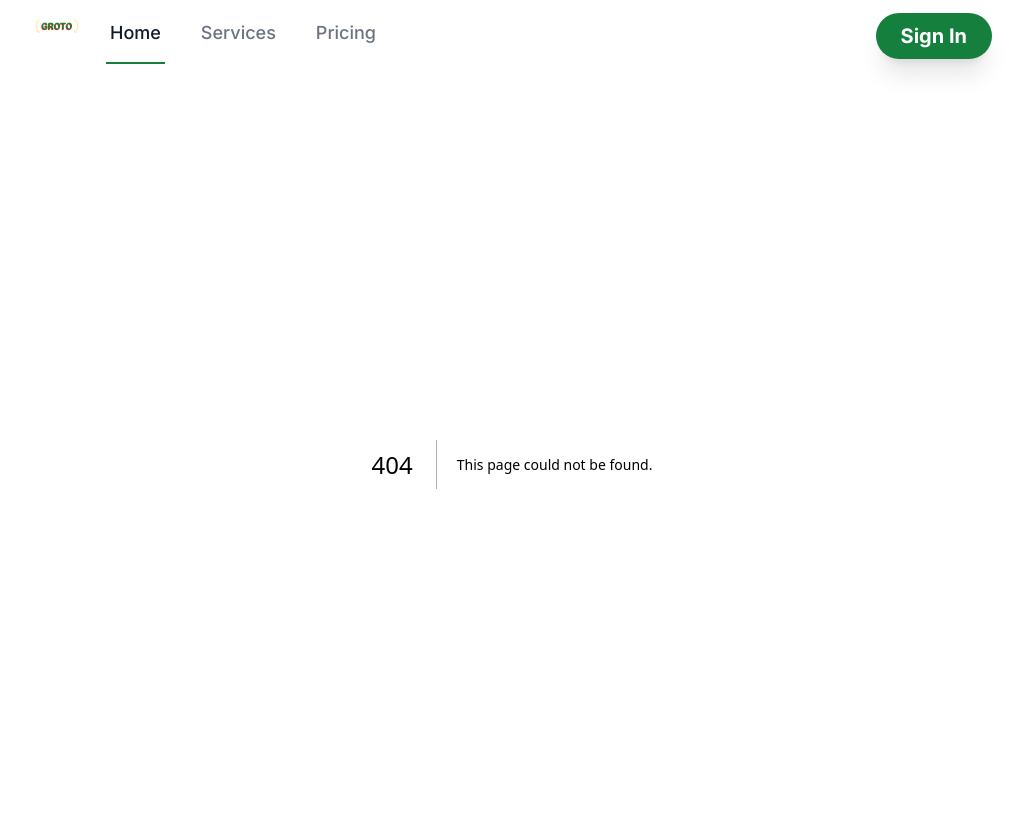
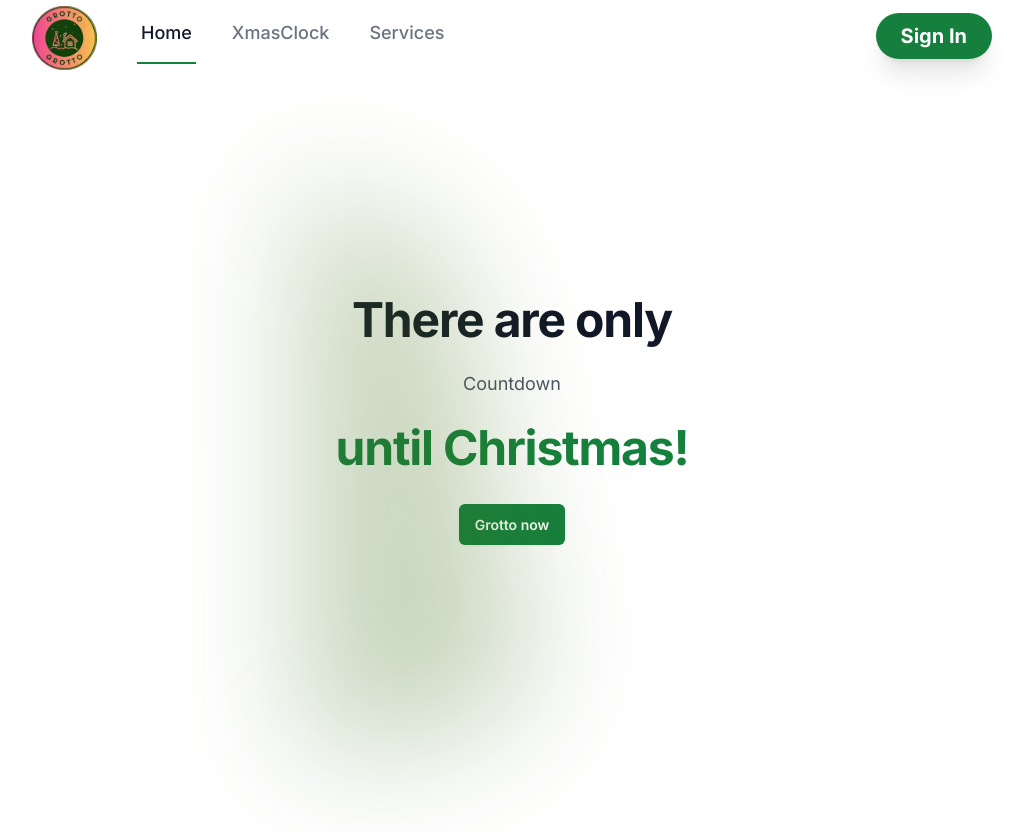
Before and after one commit to nickdip/Grotto, a Next.js app: page /xmasclock in a window 1280 px wide. Before the commit this address had no page. Shown: the top 832 px of the page, without its empty margins (128-1151 px from the left). After the commit the page ends 800 px from the top, so only its background shows below. Built offline with nearby package versions, Linux system fonts and the light colour scheme.

Commit message:
create landing page

```diff
--- a/playground/toyData.js
+++ b/playground/toyData.js
@@ -1,7 +1,5 @@
+const fs = require("fs");
 
-const fs = require('fs')
-
-const toyData = JSON.parse(fs.readFileSync('./data.json', 'utf8'))
-
+const toyData = JSON.parse(fs.readFileSync("./data.json", "utf8"));
 
 module.exports = toyData;
--- a/src/app/page.js
+++ b/src/app/page.js
@@ -1,5 +1,30 @@
+import Image from "next/image";
+import { data } from "@/data";
+
 export default function Home() {
   return (
-    <main className="flex min-h-screen flex-col items-center justify-between p-24"></main>
+    <main className="flex items-center flex-col lg:flex-row justify-between mt-4 lg:mt-8 px-4">
+      <div className="mx-auto max-w-prose">
+        <h1>
+          <span className="mt-2 block text-left text-3xl font-bold leading-8 tracking-tight text-gray-900 sm:text-4xl lg:text-5xl">
+            {data.Landing.heading.first}
+            <br />
+            <span className="text-green-700">{data.Landing.heading.first}</span>
+          </span>
+        </h1>
+        <p className="mt-8 text-lg text-left leading-8 text-gray-500 sm:text-xl lg:text-2xl">
+          {data.Landing.intro}
+        </p>
+      </div>
+      <div className="bg-transparent pt-4">
+        <Image
+          className="bg-transparent"
+          width={220}
+          height={220}
+          src="/santa.png"
+          alt="santa"
+        />
+      </div>
+    </main>
   );
 }
--- /dev/null
+++ b/src/app/xmasclock/page.js
@@ -0,0 +1,38 @@
+import Link from "next/link";
+
+export default function XmasClock() {
+  return (
+    <div className="relative isolate px-6 pt-2 lg:px-8">
+      <div
+        className="absolute inset-x-0 transform-gpu overflow-hidden blur-3xl"
+        aria-hidden="true"
+      >
+        <div
+          className="relative left-[calc(50%-11rem)] aspect-[1155/678] w-[36.125rem] -translate-x-1/2 rotate-[30deg] bg-gradient-to-tr from-[#137036] to-[#527013] opacity-30 sm:left-[calc(50%-30rem)] sm:w-[72.1875rem]"
+          style={{
+            clipPath: "polygon(0% 0%, 75% 0%, 100% 50%, 75% 100%, 0% 100%)",
+          }}
+        />
+      </div>
+      <div className="mx-auto max-w-2xl py-32 sm:py-48 lg:py-56">
+        <div className="text-center">
+          <h1 className="text-2xl font-bold tracking-tight text-gray-900 sm:text-5xl">
+            There are only
+          </h1>
+          <p className="mt-6 text-lg leading-8 text-gray-600">Countdown</p>
+          <h1 className="mt-6 text-2xl font-bold tracking-tight text-green-700 sm:text-5xl">
+            until Christmas!
+          </h1>
+          <div className="mt-10">
+            <Link
+              href="#"
+              className="rounded-md bg-green-700 px-4 py-3 text-sm font-semibold text-white shadow-sm hover:bg-green-500 focus-visible:outline focus-visible:outline-2 focus-visible:outline-offset-2 focus-visible:outline-green-600"
+            >
+              Grotto now
+            </Link>
+          </div>
+        </div>
+      </div>
+    </div>
+  );
+}
--- a/src/components/Logo.jsx
+++ b/src/components/Logo.jsx
@@ -3,17 +3,17 @@ import Image from "next/image";
 export const Logo = () => (
   <div className="flex flex-shrink-0 items-center py-2">
     <Image
-      className="block my-2 lg:hidden"
-      src="/groto-logo.png"
+      className="block my-2 sm:hidden"
+      src="/grotto-logo.png"
       alt="groto-logo"
       width={50}
       height={55}
     />
     <Image
-      className="hidden my-2 lg:block"
-      src="/groto-logo.png"
+      className="hidden my-2 sm:block mt-5 mr-4"
+      src="/grotto-logo.png"
       alt="groto-logo"
-      width={50}
+      width={65}
       height={55}
     />
   </div>
--- a/src/components/MobileNavbar.jsx
+++ b/src/components/MobileNavbar.jsx
@@ -1,24 +1,26 @@
 import React from "react";
 import { Disclosure } from "@headlessui/react";
+import { data } from "@/data";
 
 export const MobileNavbar = () => {
   const selectedClass =
-    "block border-l-4 border-green-500 bg-green-50 py-2 pl-3 pr-4 text-base font-medium text-green-700";
+    "block border-l-4 border-green-600 bg-green-50 py-2 pl-3 pr-4 text-base font-medium text-green-700";
   const nonSelectedClass =
     "block border-l-4 border-transparent py-2 pl-3 pr-4 text-base font-medium text-gray-500 hover:border-gray-300 hover:bg-gray-50 hover:text-gray-700";
 
   return (
     <Disclosure.Panel className="sm:hidden">
       <div className="space-y-1 pt-2 pb-4">
-        <Disclosure.Button as="a" href="/" className={selectedClass}>
-          Home
-        </Disclosure.Button>
-        <Disclosure.Button as="a" href="/" className={nonSelectedClass}>
-          Services
-        </Disclosure.Button>
-        <Disclosure.Button as="a" href="/" className={nonSelectedClass}>
-          Pricing
-        </Disclosure.Button>
+        {data.Navbar.map((navElement) => (
+          <Disclosure.Button
+            as="a"
+            key={navElement.name}
+            className={navElement.isSelected ? selectedClass : nonSelectedClass}
+            href={navElement.href}
+          >
+            {navElement.name}
+          </Disclosure.Button>
+        ))}
       </div>
     </Disclosure.Panel>
   );
--- a/src/components/Navbar.jsx
+++ b/src/components/Navbar.jsx
@@ -1,5 +1,6 @@
 import React from "react";
 import Link from "next/link";
+import { data } from "@/data";
 
 export const Navbar = () => {
   const selectedClass =
@@ -9,15 +10,15 @@ export const Navbar = () => {
 
   return (
     <div className="hidden sm:ml-6 sm:flex sm:space-x-8">
-      <Link className={selectedClass} href="/">
-        Home
-      </Link>
-      <Link href="/" className={nonSelectedClass}>
-        Services
-      </Link>
-      <Link href="/" className={nonSelectedClass}>
-        Pricing
-      </Link>
+      {data.Navbar.map((navElement) => (
+        <Link
+          key={navElement.name}
+          className={navElement.isSelected ? selectedClass : nonSelectedClass}
+          href={navElement.href}
+        >
+          {navElement.name}
+        </Link>
+      ))}
     </div>
   );
 };
--- /dev/null
+++ b/src/data/index.js
@@ -0,0 +1,26 @@
+export const data = {
+  Navbar: [
+    { name: "Home", href: "/", isProtected: false, isSelected: true },
+    {
+      name: "XmasClock",
+      href: "/xmasclock",
+      isProtected: false,
+      isSelected: false,
+    },
+    {
+      name: "Services",
+      href: "/services",
+      isProtected: false,
+      isSelected: false,
+    },
+  ],
+
+  Landing: {
+    heading: {
+      first: "Lorem ipsum dolor",
+      second: "Lorem ipsum dolor",
+    },
+    intro:
+      "Lorem ipsum dolor sit amet, consectetur adipiscing elit, sed do eiusmod tempor incididunt ut labore et dolore magna aliqua. Ut enim ad minim veniam, quis nostrud exercitation ullamco laboris nisi ut aliquip ex ea commodo consequat. ",
+  },
+};
```
Also changed, not shown: playground/ignoreWords.js (+218 -36 lines), playground/toys.js (+51 -53 lines), src/app/letter/page.js (+1 -7 lines), public/groto-logo.png (deleted), public/grotto-logo.png (added).
